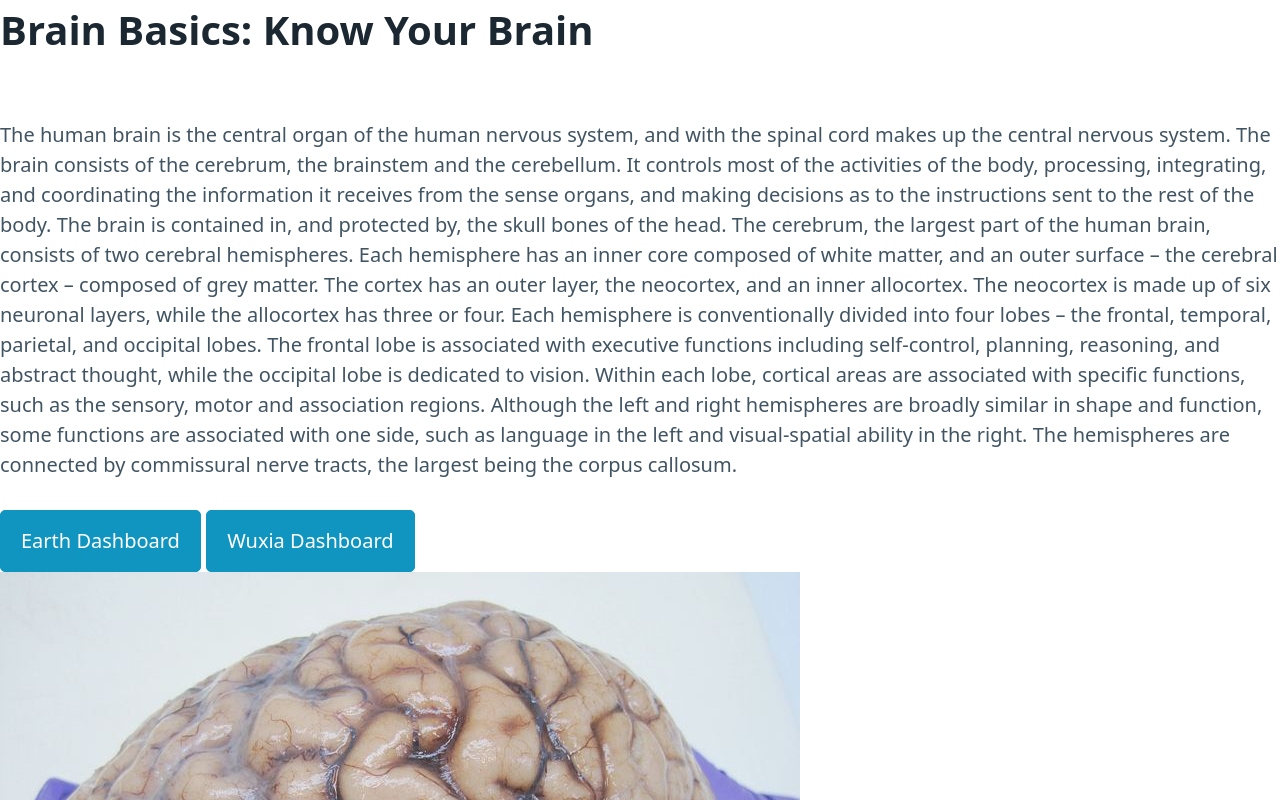
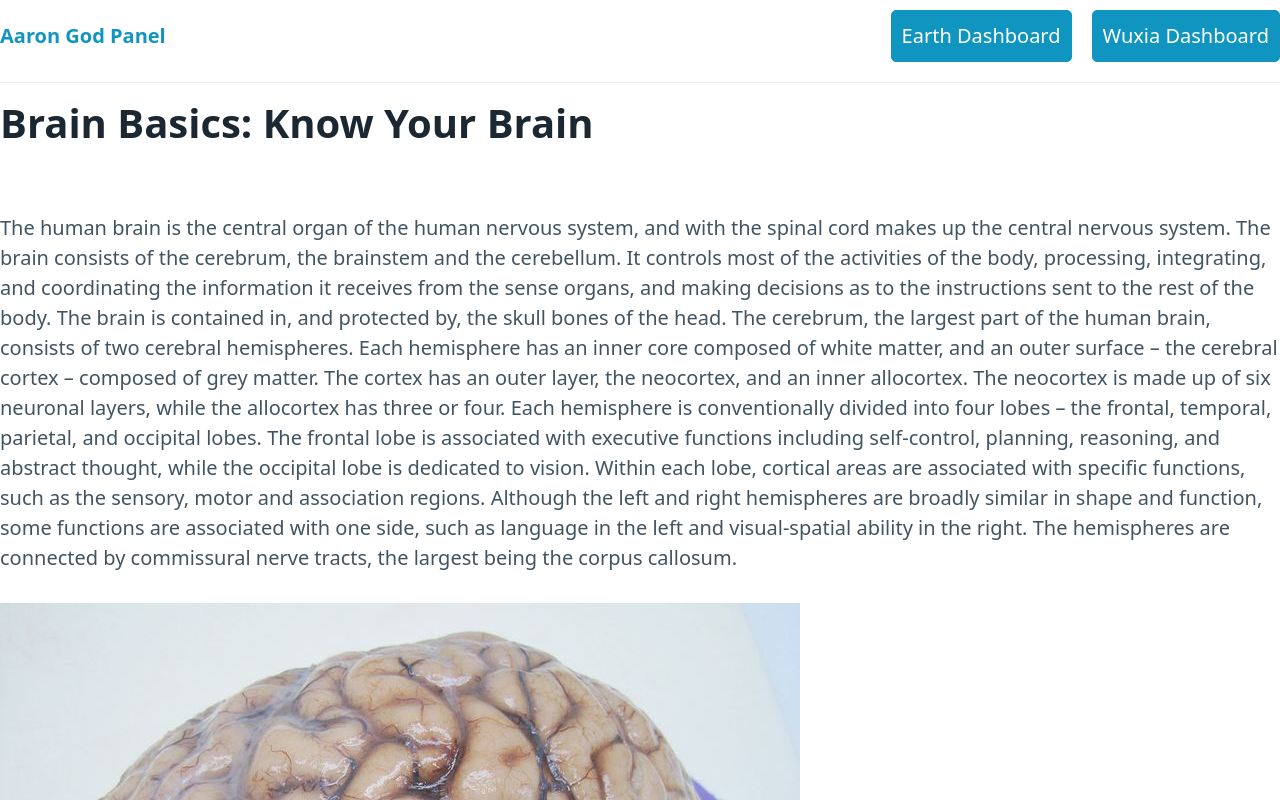
Before and after one commit to VoduVincent/Aaron-Economics-Panel, a SvelteKit app: page / in a window 1280 px wide. Shown: the top 800 px of the page. Built offline with nearby package versions, Linux system fonts and the light colour scheme.

Commit message:
Better better navabar

```diff
--- a/src/components/navbar.svelte
+++ /dev/null
@@ -1,11 +0,0 @@
-<body>
-    <nav>
-    <ul>
-      <li><strong>Aaron God Panel</strong></li>
-    </ul>
-    <ul>
-      <li><a href="/earthdashboard" role="button">Earth Dashboard</a></li>
-      <li><a href="/wuxiadashboard" role="button">Wuxia Dashboard</a></li>
-    </ul>
-  </nav>
-</body>
--- /dev/null
+++ b/src/lib/navbar.svelte
@@ -0,0 +1,10 @@
+<nav >
+  <ul>
+    <li><strong><a href="/">Aaron God Panel</a></strong></li>
+  </ul>
+  <ul>
+    <li><a href="/earthdashboard" role="button">Earth Dashboard</a></li>
+    <li><a href="/wuxiadashboard" role="button">Wuxia Dashboard</a></li>
+  </ul>
+</nav>
+<hr/>
--- a/src/routes/+layout.svelte
+++ b/src/routes/+layout.svelte
@@ -1,8 +1,10 @@
 <script lang="ts">
 import "@picocss/pico/css/pico.css";
-import Navbar from "../components/navbar.svelte";
+import Navbar from "$lib/navbar.svelte";
 </script>
+<html lang="en">
+	<Navbar/>
+	<slot>
 
-<slot>
-    <Navbar></Navbar>
-</slot>
+	</slot>
+</html>
--- a/src/routes/+page.svelte
+++ b/src/routes/+page.svelte
@@ -13,8 +13,6 @@
         The cerebrum, the largest part of the human brain, consists of two cerebral hemispheres. Each hemisphere has an inner core composed of white matter, and an outer surface – the cerebral cortex – composed of grey matter. The cortex has an outer layer, the neocortex, and an inner allocortex. The neocortex is made up of six neuronal layers, while the allocortex has three or four. Each hemisphere is conventionally divided into four lobes – the frontal, temporal, parietal, and occipital lobes. The frontal lobe is associated with executive functions including self-control, planning, reasoning, and abstract thought, while the occipital lobe is dedicated to vision. Within each lobe, cortical areas are associated with specific functions, such as the sensory, motor and association regions. Although the left and right hemispheres are broadly similar in shape and function, some functions are associated with one side, such as language in the left and visual-spatial ability in the right. The hemispheres are connected by commissural nerve tracts, the largest being the corpus callosum.
     </p>
 
-    <a href="/earthdashboard" role="button">Earth Dashboard</a>
-    <a href="/wuxiadashboard" role="button">Wuxia Dashboard</a>
 </div>
 <div>
     <img src={brain1} alt="aaron brain">
```
